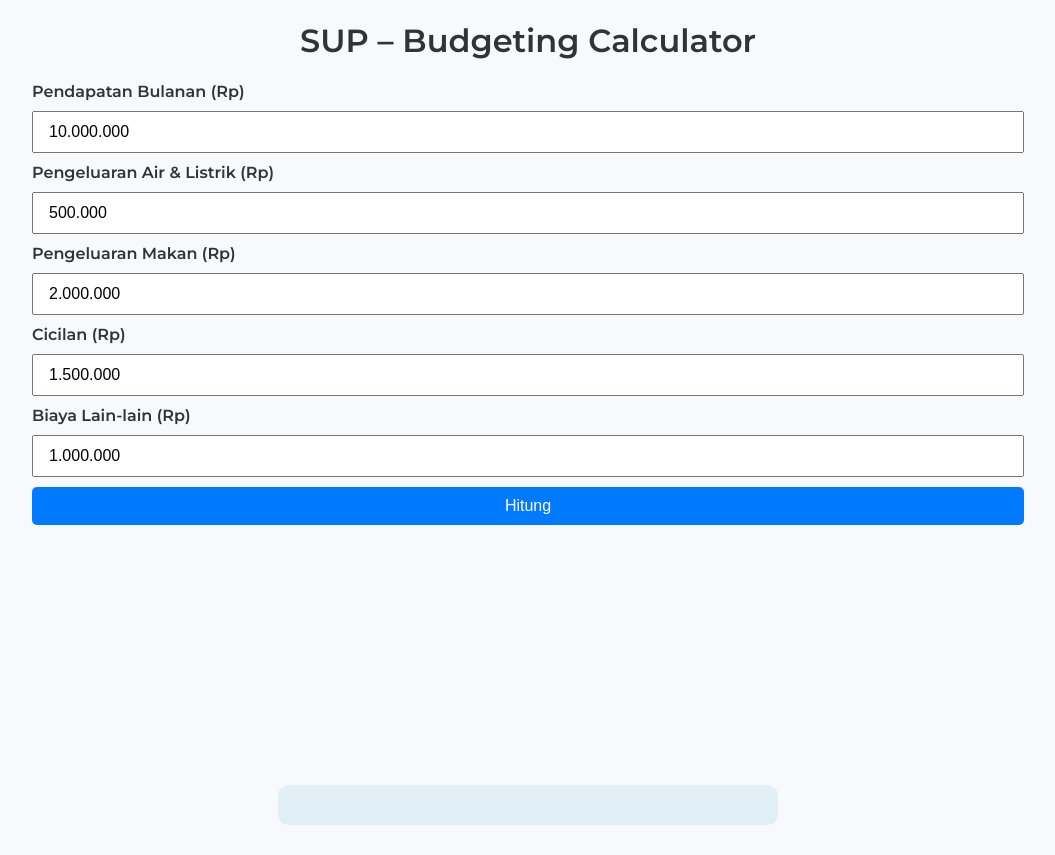
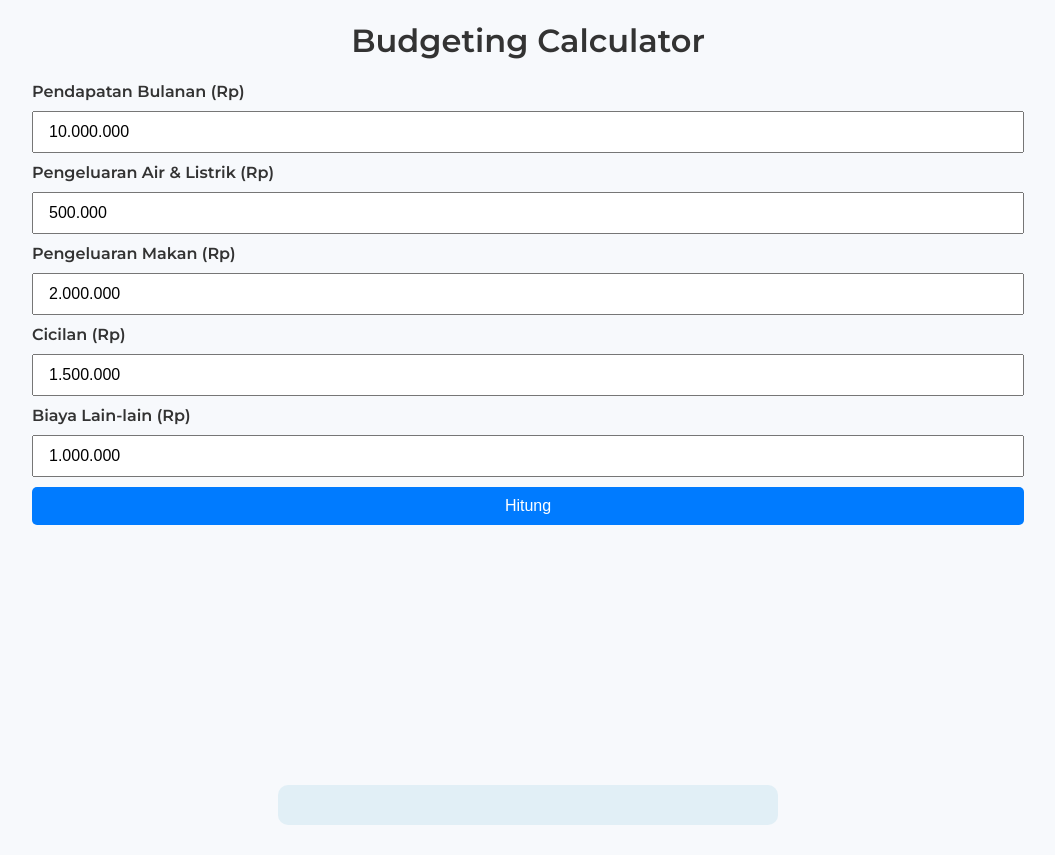
Before and after one commit to Alexy03/Budgeting-calculator, a plain HTML site: page index.html in a window 1280 px wide. Shown: the whole page, without its empty margins (112-1167 px from the left). Drawn offline with nearby package versions, Linux system fonts and the light colour scheme.

Commit message:
Update index.html

```diff
--- a/index.html
+++ b/index.html
@@ -8,7 +8,7 @@
   <link rel="stylesheet" href="style.css" />
 </head>
 <body>
-  <h1>SUP – Budgeting Calculator</h1>
+  <h1>Budgeting Calculator</h1>
 
   <label for="income">Pendapatan Bulanan (Rp)</label>
   <input
```
